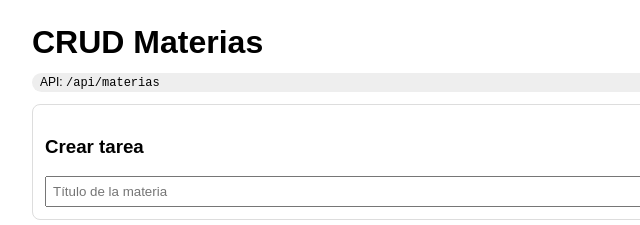
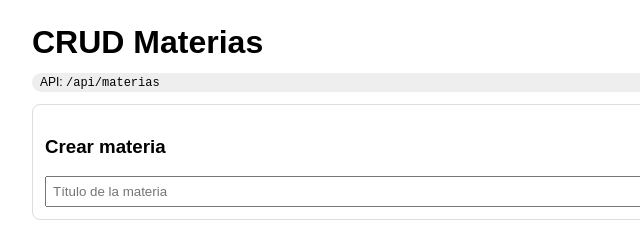
Before and after one commit to Lichando/Mi-Crud, a website: page public/index.html in a window 1280 px wide. Shown: the top 225 px of the page, 228-868 px from the left. Drawn offline with Linux system fonts and the light colour scheme; no server answers.

Commit message:
Correccion form-crear

```diff
--- a/public/index.html
+++ b/public/index.html
@@ -19,7 +19,7 @@ button { cursor: pointer; }
 <p class="pill">API: <code>/api/materias</code></p>
 <!-- Crear -->
 <form id="form-crear">
-<h3>Crear tarea</h3>
+<h3>Crear materia</h3>
 <div class="fila">
 <input id="titulo-nueva" type="text" placeholder="Título de la materia" />
 <button type="submit">Crear</button>
```
